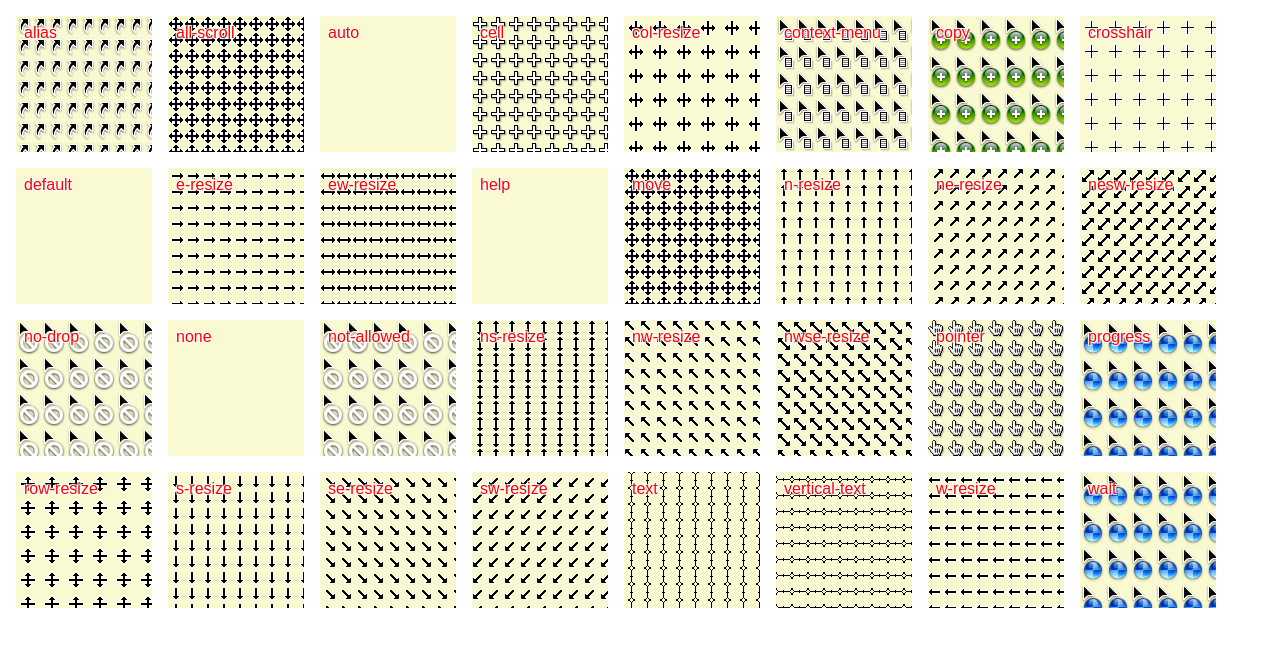
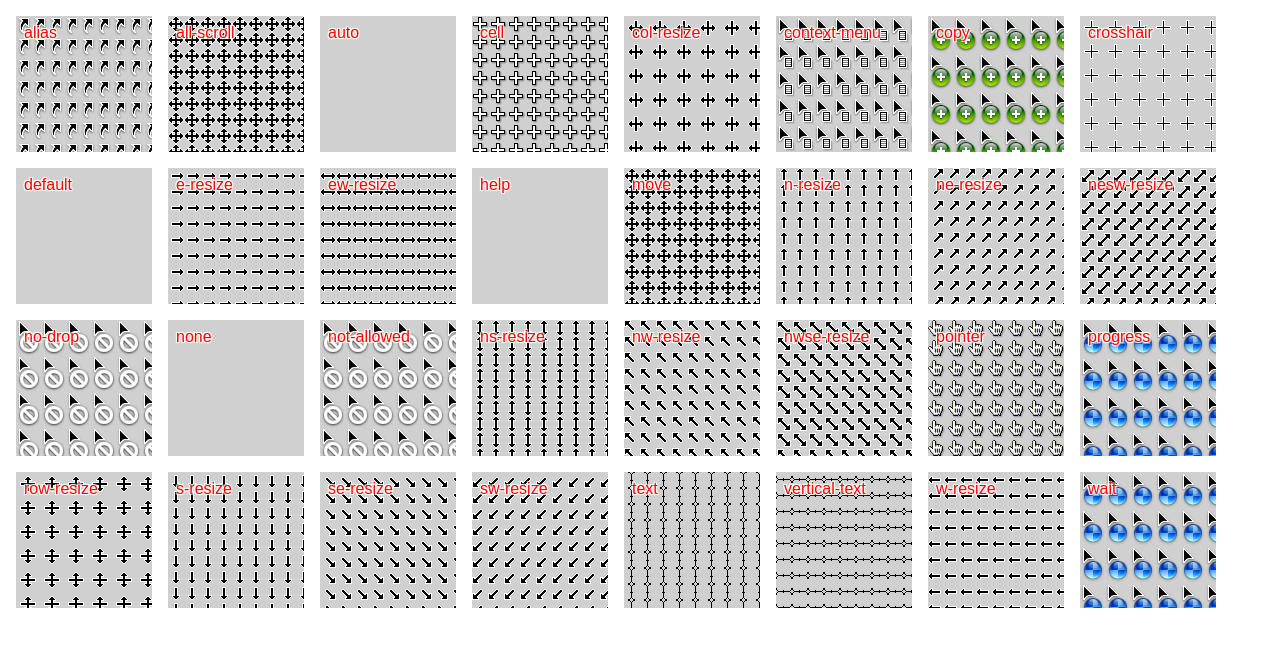
Before and after one commit to sebastianberns/cursors, a plain HTML site: page index.html in a window 1280 px wide. Drawn offline with Linux system fonts and the light colour scheme.

Commit message:
Adjust background colors
For better visibility of white cursor border

```diff
--- a/index.html
+++ b/index.html
@@ -13,6 +13,7 @@
   		font-family: sans-serif;
 	  	margin: 8px;
 	  	padding: 0;
+	  	background-color: #fff;
   	}
 
   	div {
@@ -21,7 +22,7 @@
 	  	height: 120px;
 	  	margin: 8px;
 	  	padding: 8px;
-	  	background-color: lightgoldenrodyellow;
+	  	background-color: #d0d0d0;
 	  	color: black;
   	}
 
```
